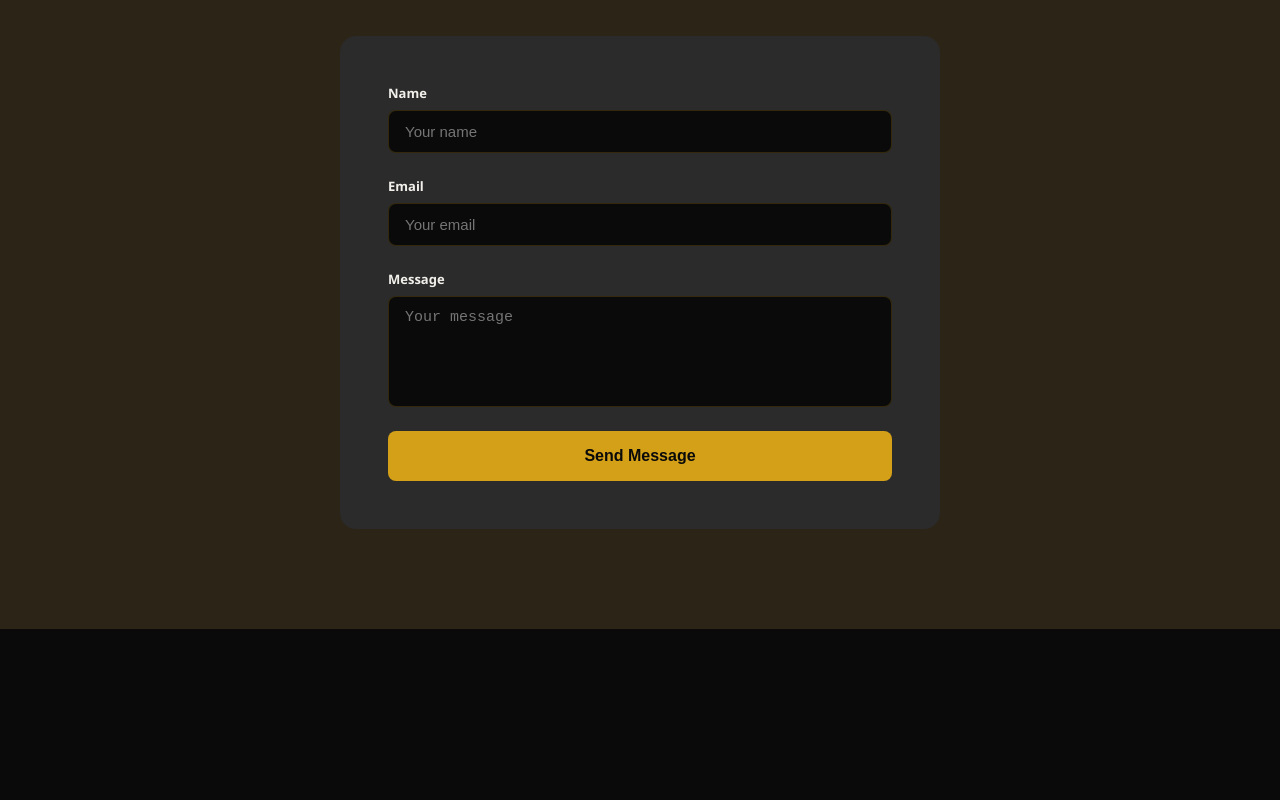
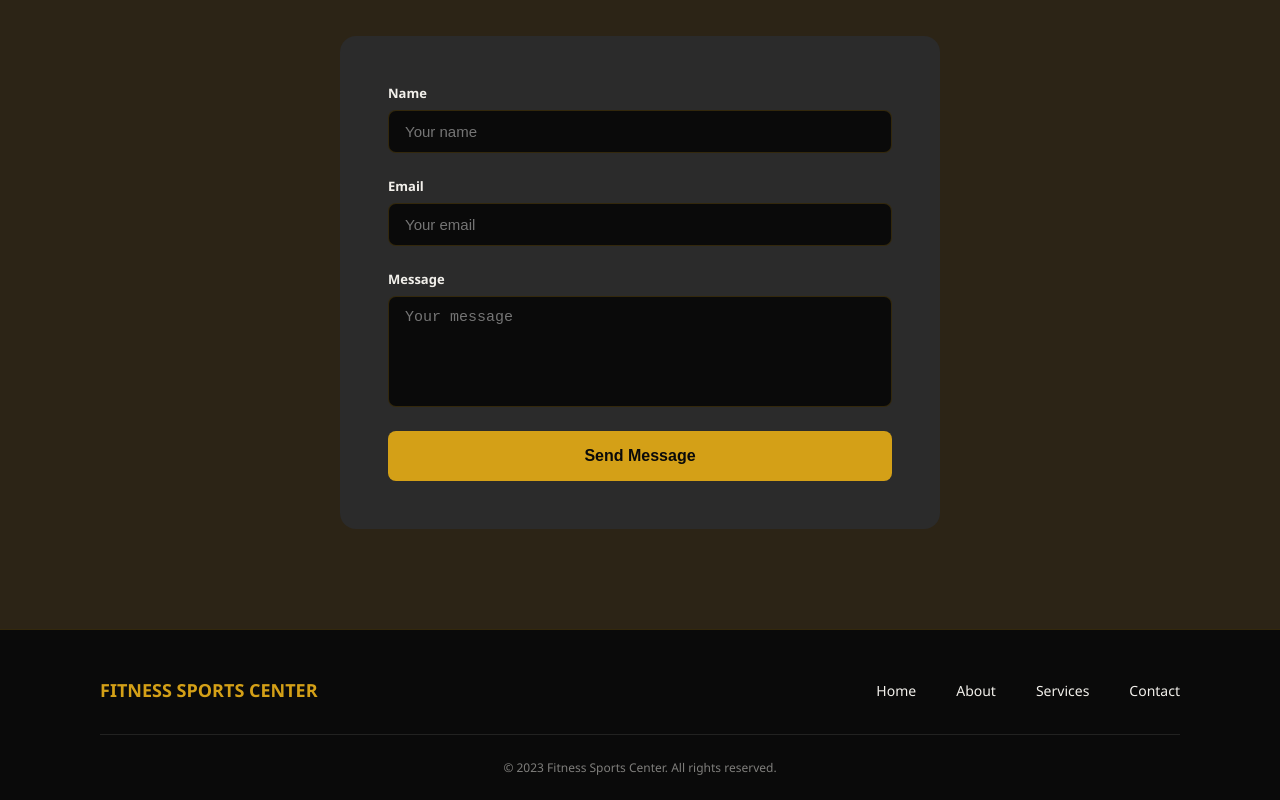
Before and after one commit to Poorna0321/fitness-sports-center, a React (Vite) app: page / in a window 1280 px wide. Shown: the part 2251-3051 px from the top of the page. Before the commit the page ends 2880 px from the top, so only its background shows below. Built offline with nearby package versions, Linux system fonts and the light colour scheme.

Commit message:
Add Footer

```diff
--- a/src/App.jsx
+++ b/src/App.jsx
@@ -3,6 +3,8 @@ import Hero from "./components/Hero";
 import About from "./components/About";
 import Services from "./components/Services";
 import Contact from "./components/Contact";
+import Footer from "./components/Footer";
+
 
 
 function App() {
@@ -13,6 +15,7 @@ function App() {
       <About />
       <Services />
       <Contact />
+      <Footer />
     </>
 
   )
--- /dev/null
+++ b/src/components/Footer.css
@@ -0,0 +1,47 @@
+.footer {
+    background-color: var(--bg-dark);
+    padding: 48px 100px 24px 100px;
+    border-top: 1px solid rgba(212, 160, 23, 0.2);
+}
+
+.footer-top {
+    display: flex;
+    justify-content: space-between;
+    align-items: center;
+    margin-bottom: 32px;
+}
+
+.footer-logo {
+    font-size: 18px;
+    font-weight: 700;
+    color: var(--primary);
+}
+
+.footer-links {
+    display: flex;
+    list-style: none;
+    gap: 40px;
+}
+
+.footer-links a {
+    text-decoration: none;
+    color: var(--text-light);
+    font-size: 14px;
+    transition: color 0.3s;
+}
+
+.footer-links a:hover {
+    color: var(--primary);
+}
+
+.footer-bottom {
+    text-align: center;
+    border-top: 1px solid rgba(242, 240, 235, 0.1);
+    padding-top: 24px;
+}
+
+.footer-bottom p {
+    font-size: 12px;
+    color: var(--text-light);
+    opacity: 0.5;
+}
--- /dev/null
+++ b/src/components/Footer.jsx
@@ -0,0 +1,22 @@
+import './Footer.css'
+
+function Footer() {
+    return (
+        <footer className="footer">
+            <div className="footer-top">
+                <span className="footer-logo">FITNESS SPORTS CENTER</span>
+                <ul className="footer-links">
+                    <li><a href="#home">Home</a></li>
+                    <li><a href="#about">About</a></li>
+                    <li><a href="#services">Services</a></li>
+                    <li><a href="#contact">Contact</a></li>
+                </ul>
+            </div>
+            <div className="footer-bottom">
+                <p>© 2023 Fitness Sports Center. All rights reserved.</p>
+            </div>
+        </footer>
+    )
+}
+
+export default Footer
--- a/src/components/Navbar.jsx
+++ b/src/components/Navbar.jsx
@@ -9,10 +9,10 @@ function Navbar() {
                 <span>Fitness Sports Center</span>
             </div>
             <ul className='navbar-links'>
-                <li><a href='#'>Home</a></li>
-                <li><a href='#'>About</a></li>
-                <li><a href='#'>Services</a></li>
-                <li><a href='#'>Contact</a></li>
+                <li><a href='#home'>Home</a></li>
+                <li><a href='#about'>About</a></li>
+                <li><a href='#services'>Services</a></li>
+                <li><a href='#contact'>Contact</a></li>
             </ul>
             <button className='btn-cta'>Join Now</button>
         </nav>
--- a/src/index.css
+++ b/src/index.css
@@ -17,3 +17,7 @@ body {
     color: var(--text-light);
     font-family: 'Segoe UI', sans-serif;
 }
+
+html {
+    scroll-behavior: smooth;
+}
```
